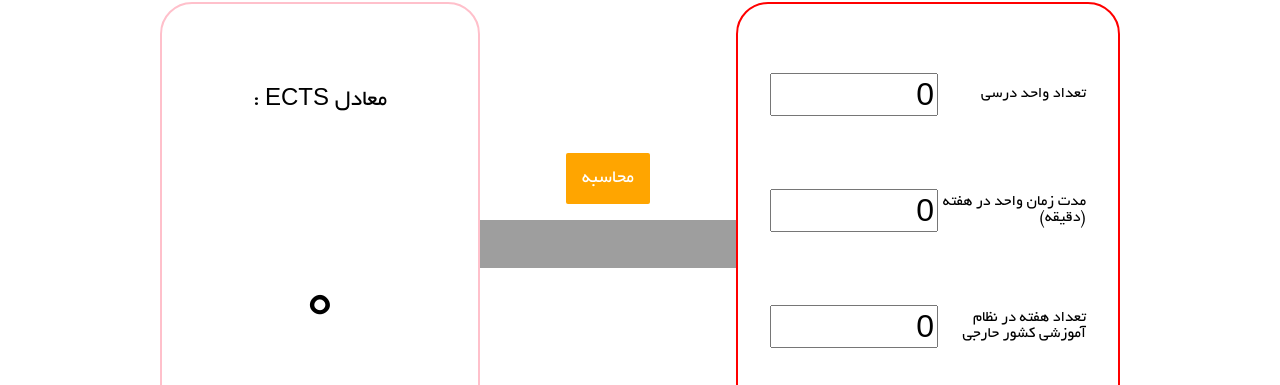
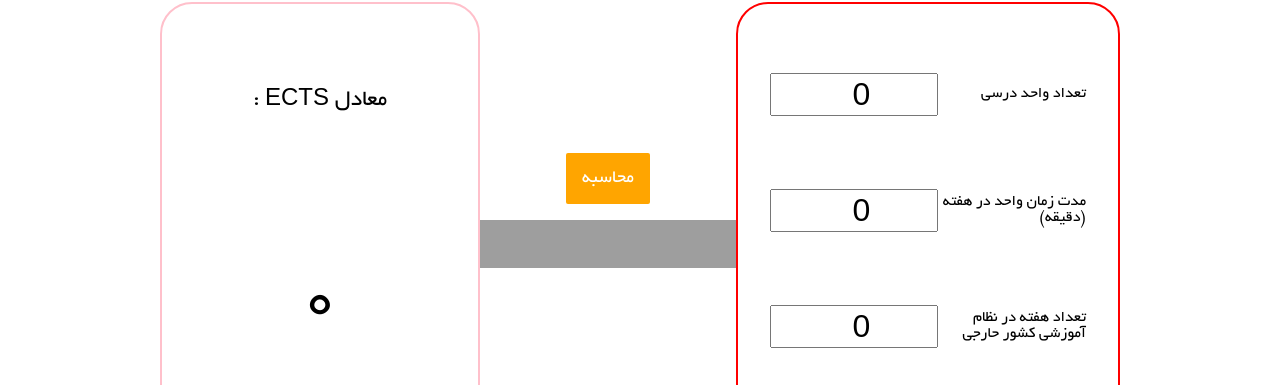
Before and after one commit to mohammadJaliliTorkamani/stu_assist, a React (Create React App) app: page /ects-calculator in a window 1280 px wide. Shown: the part 278-663 px from the top of the page. Built offline with nearby package versions, Linux system fonts and the light colour scheme; grey boxes are pictures that could not be loaded; the HTML template or start-up script is replaced by a standard one.

Commit message:
ECTS input values were posisioned at center

```diff
--- a/src/pages/ECTSCalculator.tsx
+++ b/src/pages/ECTSCalculator.tsx
@@ -92,10 +92,11 @@ const LeftBox = styled.div`
 const Value = styled.input`
     font-size: 2rem;
     width: 10rem;
+    text-align: center;
 `;
 
 const Title = styled.div`
-
+    color: black;
 `;
 
 const TitleValuePair = styled.div`
```
